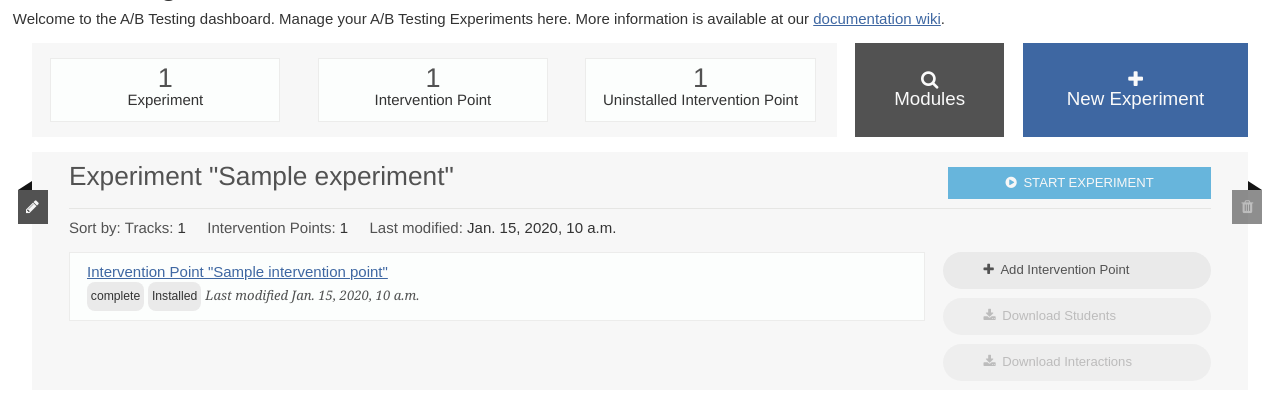
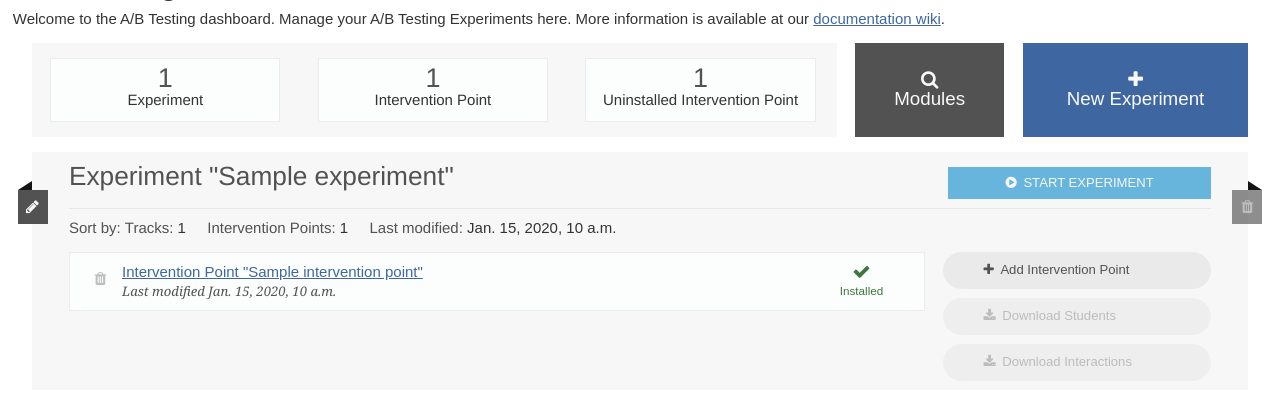
Before and after one commit to penzance/ab-testing-tool, a Django app: template ab_tool/templates/ab_tool/experimentsDashboard.html in a window 1280 px wide. Shown: the part 42-462 px from the top of the page. Run offline with Django 3.2, Linux system fonts and the light colour scheme; the template is opened without the code that fills it: most values are stand-ins (such as "Sample title", 1, 10 or a date in 2020); some libraries are stand-ins or nearby versions.

Commit message:
Adds the disabled delete intervention point icon to maintain vertical consistency. Adds signifiers for when urls are missing or an intervention point is installed.

```diff
--- a/ab_tool/static/ab_tool/css/styles.css
+++ b/ab_tool/static/ab_tool/css/styles.css
@@ -684,6 +684,12 @@ and spacing to match a btn-submit */
   background: #f7f7f7;
   color: #636363;
 }
+.text-success {
+  color: #3c763d;
+}
+.text-warning {
+  color: #8a6d3b;
+}
 body {
   font-size: 0.9375em;
   line-height: 1.25em;
@@ -814,6 +820,32 @@ a:hover {
   font-size: 0.875em;
   color: #505151;
   font-style: italic;
+}
+.ip-status {
+  width: 11%;
+}
+.missing-url {
+  font-size: 1.2em;
+  float: right;
+  display: inline-block;
+  text-align: center;
+  color: #8a6d3b;
+}
+.missing-url span {
+  font-size: 0.65em !important;
+  display: block;
+}
+.ip-installed {
+  font-size: 1.2em;
+  float: right;
+  display: inline-block;
+  text-align: center;
+  color: #8a6d3b;
+  color: #3c763d;
+}
+.ip-installed span {
+  font-size: 0.65em !important;
+  display: block;
 }
 .ip-btn-delete {
   color: #a51c30;
--- a/ab_tool/templates/ab_tool/experimentsDashboard.html
+++ b/ab_tool/templates/ab_tool/experimentsDashboard.html
@@ -105,21 +105,33 @@
                             {% for intervention_point in experiment.intervention_points.all %}
                                 <li>
                                     {% if intervention_point in uninstalled_intervention_points %}
-                                    <a href="{% url 'ab_testing_tool_delete_intervention_point' intervention_point.id %}"
-                                        class="btn btn-icon-only ip-btn-delete">
-                                        <i class="fa fa-trash"></i><span>Delete</span>
-                                    </a>
+                                        <a href="{% url 'ab_testing_tool_delete_intervention_point' intervention_point.id %}"
+                                            data-toggle="tooltip" data-placement="top"
+                                            title="Delete Intervention Point '{{intervention_point.name}}'"
+                                            class="btn btn-icon-only ip-btn-delete">
+                                            <i class="fa fa-trash"></i><span>Delete</span>
+                                        </a>
+                                    {% else %}
+                                        <a href="#" class="btn btn-icon-only ip-btn-delete disabled">
+                                            <i class="fa fa-trash"></i><span>Delete</span>
+                                        </a>
                                     {% endif %}
                                     <a data-toggle="modal" href="#editIntervention_{{intervention_point.id}}">
-                                        Intervention Point "{{intervention_point.name}}"
-                                    </a><br>
-                                    <span class="label">
-                                        {{intervention_point.is_missing_urls|yesno:"URLs missing,complete"}}
+                                        Intervention Point "{{intervention_point.name}}"</a>
+
+                                    {% if intervention_point.is_missing_urls %}
+                                    <span class="ip-status missing-url">
+                                        <i class="fa fa-warning"></i>
+                                        <span>URLs missing</span>
                                     </span>
-                                    <span class="label">
-                                        {% if intervention_point not in uninstalled_intervention_points %} Installed {% endif%}
+                                    {% endif %}
+                                    {% if intervention_point not in uninstalled_intervention_points %}
+                                    <span class="ip-status ip-installed">
+                                        <i class="fa fa-check"></i>
+                                        <span>Installed</span>
                                     </span>
-                                    <span class="date">
+                                    {% endif%}
+                                    <span class="date block">
                                         Last modified {{intervention_point.updated_on}}
                                     </span>
                                 </li>
```
